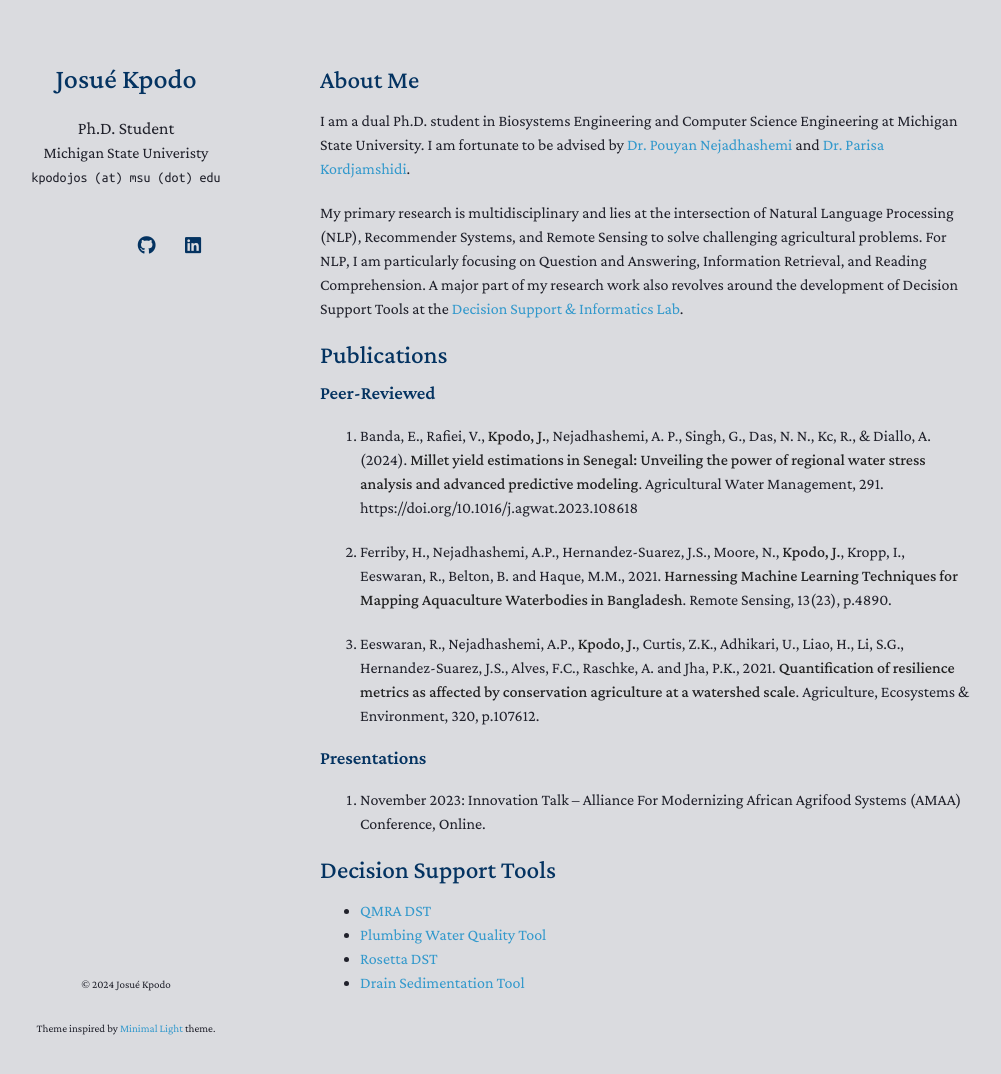
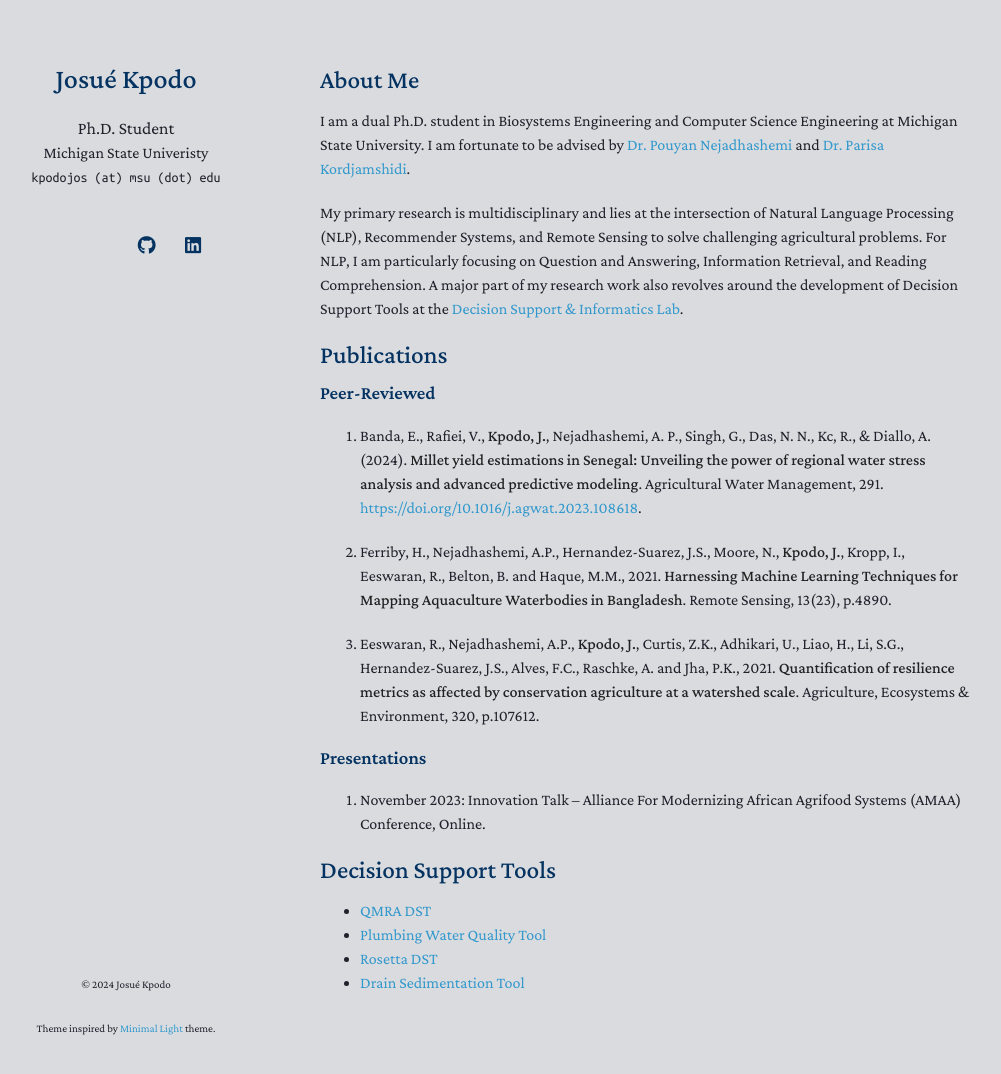
Before and after one commit to eusojk/eusojk.github.io, a Jekyll site: the page built from index.md, in a window 1280 px wide and 1089 px high. Shown: the top 1074 px of the window, without its empty margins (150-1151 px from the left). Built offline with Jekyll 4.4.1, drawn with Linux system fonts in a browser that asks for light colours; nearby versions of some CDN libraries; a style sheet for code colours, icons or effects is not loaded; our own code applies the rules of GitHub Pages for plain Markdown files; part of the change alters nothing that is shown.

Commit message:
updated doi link for Enid's 2024 paper

```diff
--- a/index.md
+++ b/index.md
@@ -19,7 +19,7 @@ My primary research is multidisciplinary and lies at the intersection of Natural
 
 ### Peer-Reviewed
 
-1.  Banda, E., Rafiei, V., **Kpodo, J.**, Nejadhashemi, A. P., Singh, G., Das, N. N., Kc, R., & Diallo, A. (2024). **Millet yield estimations in Senegal: Unveiling the power of regional water stress analysis and advanced predictive modeling**. Agricultural Water Management, 291. https://doi.org/10.1016/j.agwat.2023.108618
+1.  Banda, E., Rafiei, V., **Kpodo, J.**, Nejadhashemi, A. P., Singh, G., Das, N. N., Kc, R., & Diallo, A. (2024). **Millet yield estimations in Senegal: Unveiling the power of regional water stress analysis and advanced predictive modeling**. Agricultural Water Management, 291. [https://doi.org/10.1016/j.agwat.2023.108618](https://doi.org/10.1016/j.agwat.2023.108618).
 
 2.	Ferriby, H., Nejadhashemi, A.P., Hernandez-Suarez, J.S., Moore, N., **Kpodo, J.**, Kropp, I., Eeswaran, R., Belton, B. and Haque, M.M., 2021. **Harnessing Machine Learning Techniques for Mapping Aquaculture Waterbodies in Bangladesh**. Remote Sensing, 13(23), p.4890.
 
```
